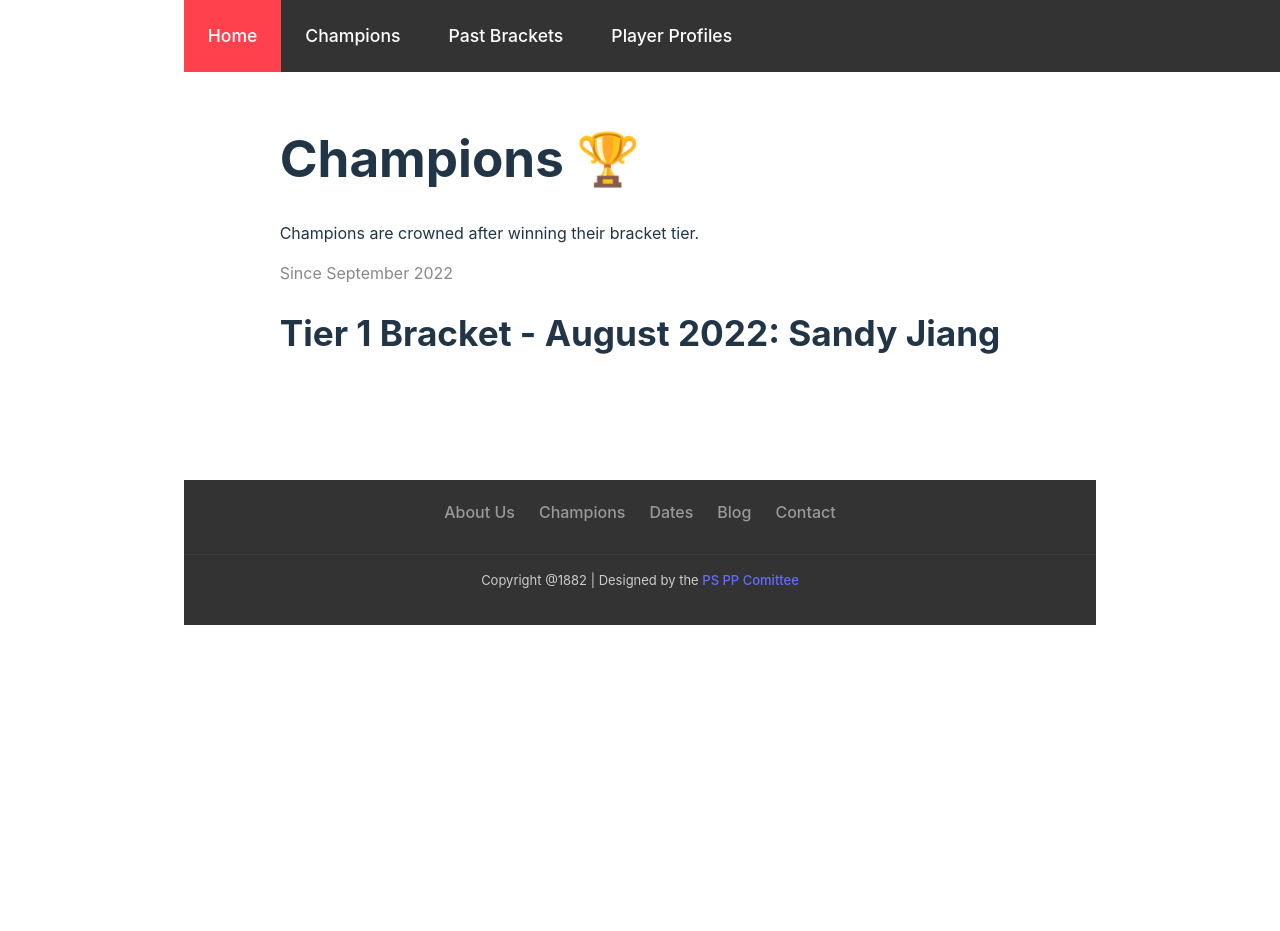
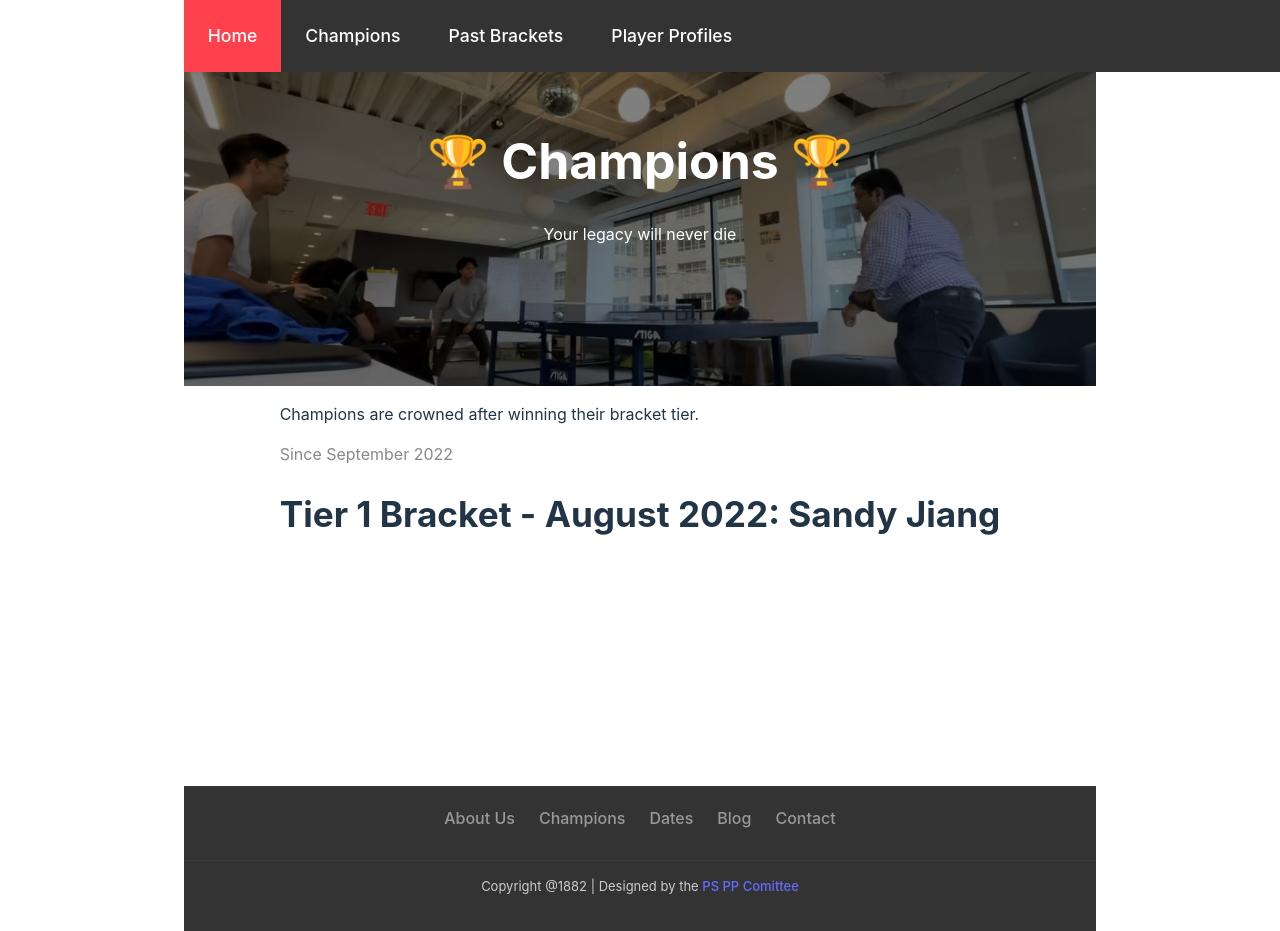
Before and after one commit to kkern42/PS-Ping-Pong-with-SvelteKit, a SvelteKit app: page /champions in a window 1280 px wide. Before the commit the page ends 800 px from the top, so only its background shows below. Built offline with nearby package versions, Linux system fonts and the light colour scheme.

Commit message:
adding hero image

```diff
--- /dev/null
+++ b/src/routes/Hero.svelte
@@ -0,0 +1,40 @@
+<script>
+	let title;
+    let subcontent;
+</script>
+
+<div class="hero_container">
+    <div class="hero-image">
+        <div class="hero-text">
+          <h1 style="font-size:50px">&#x1F3C6; Champions &#x1F3C6;</h1>
+          <p>Your legacy will never die</p>
+
+        </div>
+    </div>
+</div>
+
+<style>
+    .hero_container{
+        padding-top: 2rem;
+    }
+
+    .hero-image {
+      background-image: linear-gradient(rgba(0, 0, 0, 0.5), rgba(0, 0, 0, 0.5)), url('../lib/images/hero_image.png');
+      min-height: 20rem;
+      width:100%;
+      background-position: center;
+      background-repeat: no-repeat;
+      background-size: cover;
+      position: relative;
+    }
+
+    .hero-text {
+      text-align: center;
+      padding-right: 6rem;
+      padding-left: 6rem;
+      transform: translate( 0, 60%);
+
+      color: white;
+    }
+
+    </style>
--- a/src/routes/champions/+page.svelte
+++ b/src/routes/champions/+page.svelte
@@ -4,6 +4,7 @@
 </svelte:head>
 
 <script>
+  import Hero from '../Hero.svelte';
 
     let champions = [
       {
@@ -11,12 +12,13 @@
         winner: "Sandy Jiang"
       },
     ];
-  </script>
+</script>
 
 
+<Hero/>
   <div class="champs">
 
-      <h1>Champions &#x1F3C6;</h1>
+      <!-- <h1>Champions &#x1F3C6;</h1> -->
 
       <p>
         Champions are crowned after winning their bracket tier.
@@ -44,7 +46,6 @@
       margin: 0 auto;
       padding-right: 6rem;
       padding-left: 6rem;
-      padding-top: 6rem;
       padding-bottom: 4rem;
       text-align: left;
     }
```
Also changed, not shown: src/lib/images/hero_image.PNG (added), src/routes/+page.svelte (line endings or trailing spaces).
